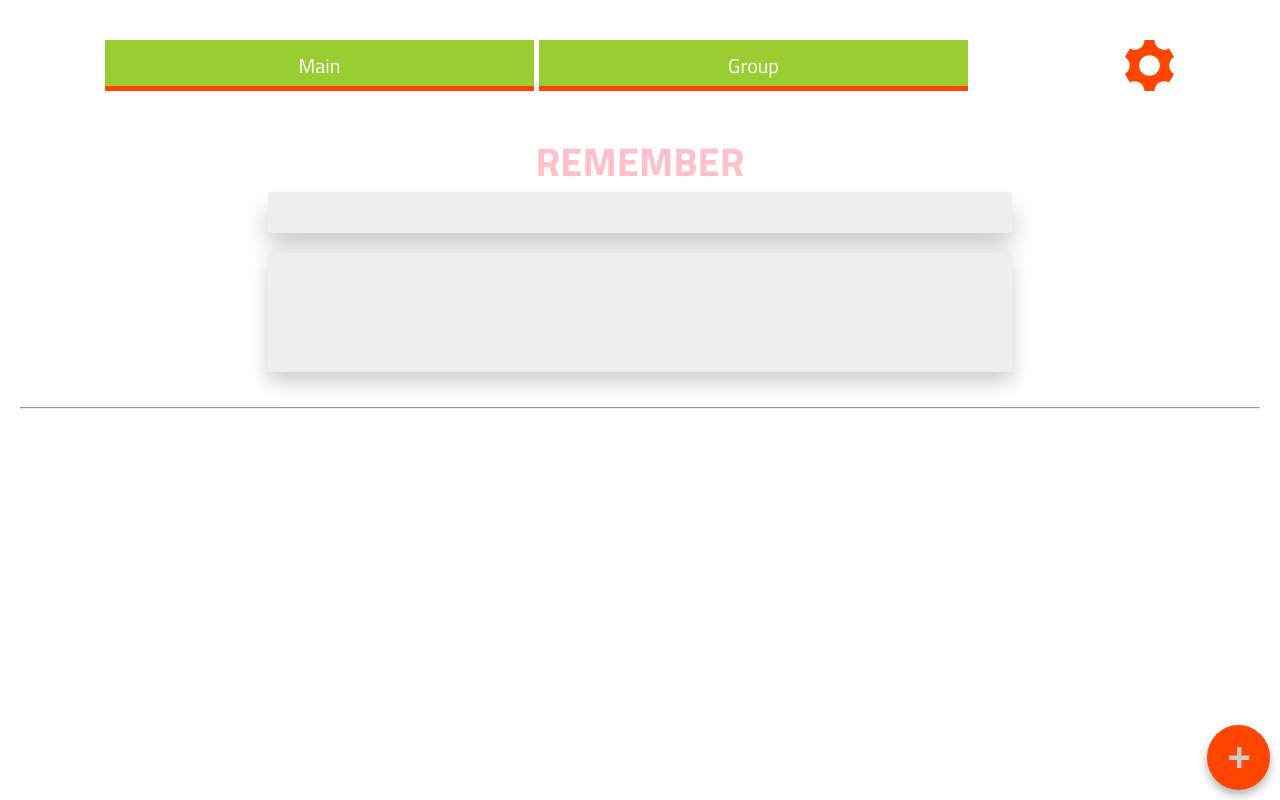
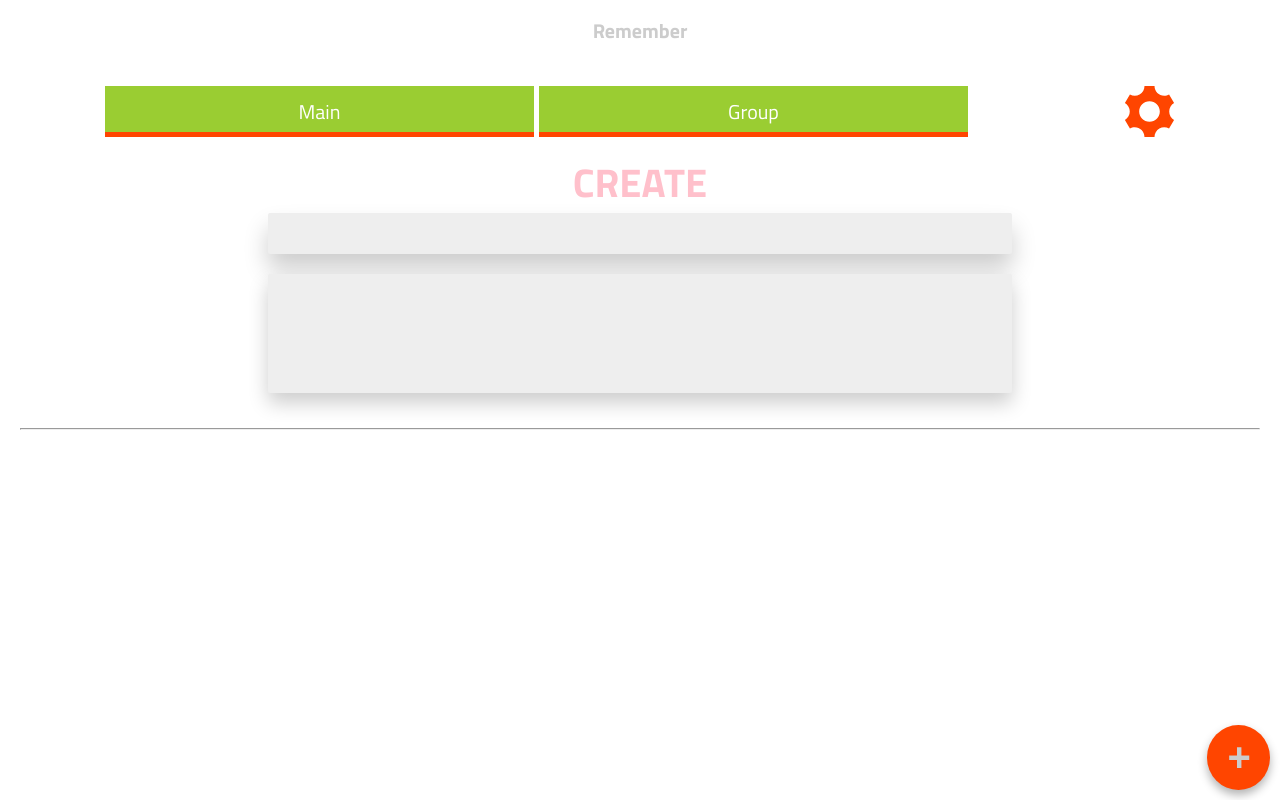
Before and after one commit to NickAMars/Remember, a React (Create React App) app in the folder client/: page /main/subcards in a window 1280 px wide. Built offline with nearby package versions, Linux system fonts and the light colour scheme.

Commit message:
adding navigation feature and placing the header for the page at top positioning

```diff
--- a/client/src/components/MultipleCards/MultipleCards.js
+++ b/client/src/components/MultipleCards/MultipleCards.js
@@ -16,10 +16,14 @@ the user have access to from there main cards
 export class MultipleCards extends Component{
   render(){
     // console.log(this.props);
+
     return (
       <div className="remember">
+        <div className="header-box">
+          <h1 className="heading__primary heading__primary--pink u-mt-sm ">Remember</h1>
+        </div>
         < Header />
-        <h1 className="heading__tertiary u-mt-md ">Remember</h1>
+        <h4 className="heading__tertiary u-mt-sm ">Create</h4>
 
         <Form />
         <hr className="u-mt-sm u-mb-sm"/>
```
